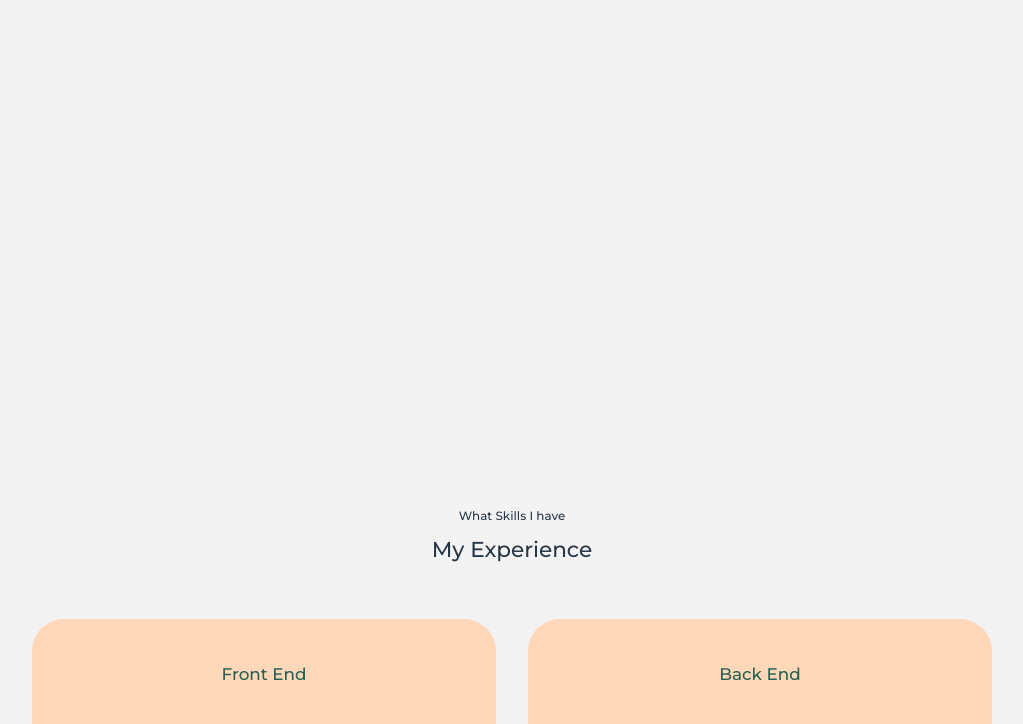
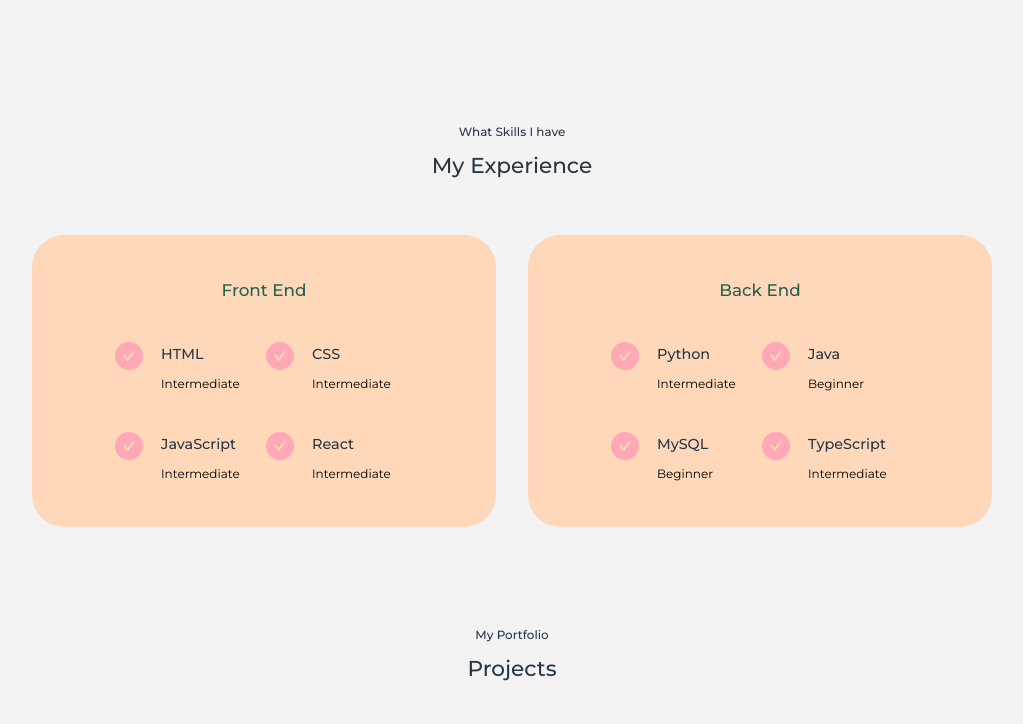
Before and after one commit to Thangnguyenvn98/Portfolio-Website, a React (Create React App) app: page / in a window 1280 px wide. Shown: the part 856-1580 px from the top of the page, without its empty margins (128-1151 px from the left). Built offline with nearby package versions, Linux system fonts and the light colour scheme.

Commit message:
Changed back margin-top for desktop look

```diff
--- a/src/components/experience/experience.css
+++ b/src/components/experience/experience.css
@@ -62,11 +62,7 @@
     }
 }
 
-@media screen and (max-height: 1024px){
-    #experience {
-        margin-top: 30rem;
-    }
-}
+
 
 @media screen and (max-width: 820px)  {
     #experience{
@@ -74,11 +70,7 @@
     }
 }
 
-@media screen and (max-height: 820px){
-    #experience {
-        margin-top: 30rem;
-    }
-}
+
 
 @media screen and (max-width: 600px)
 {
```
